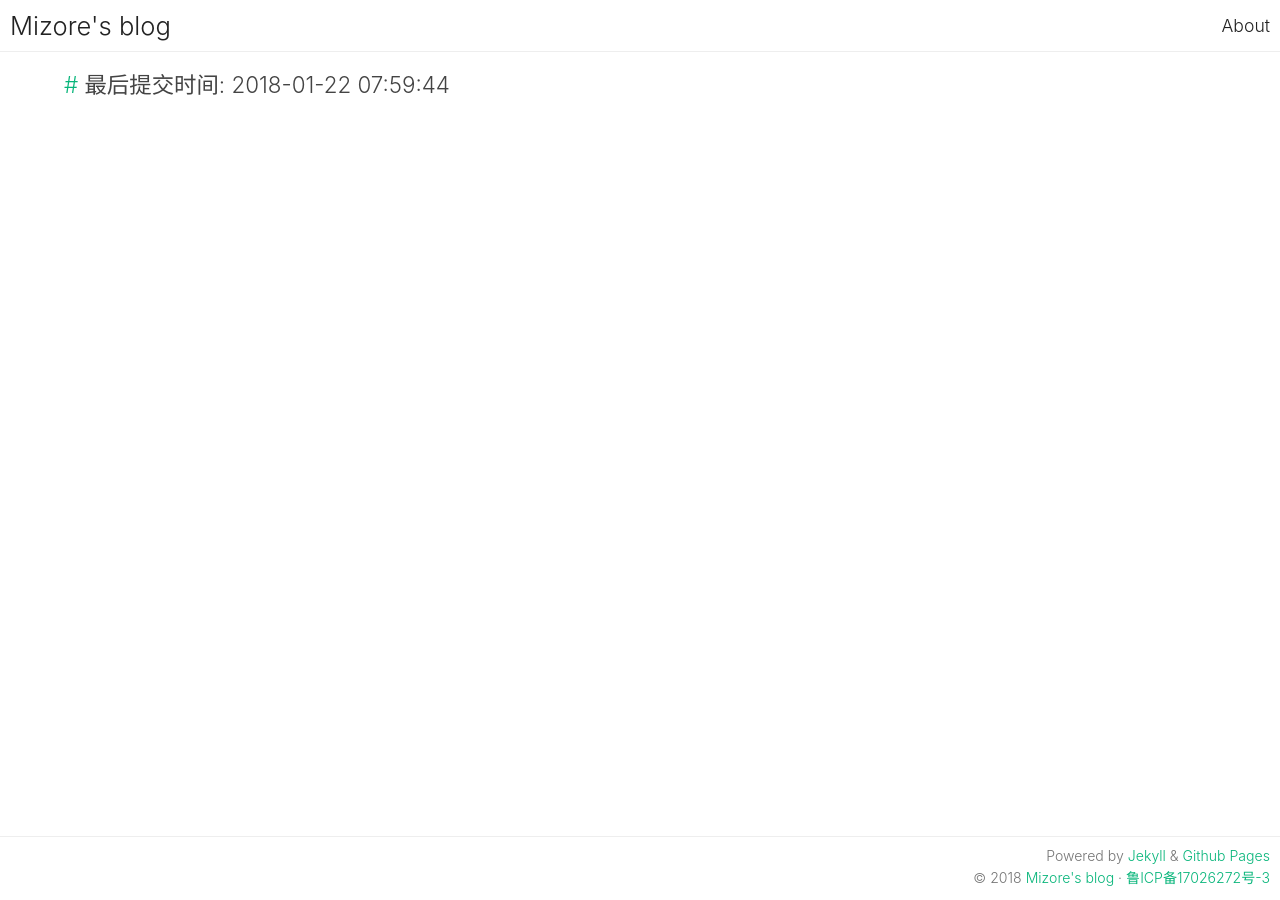
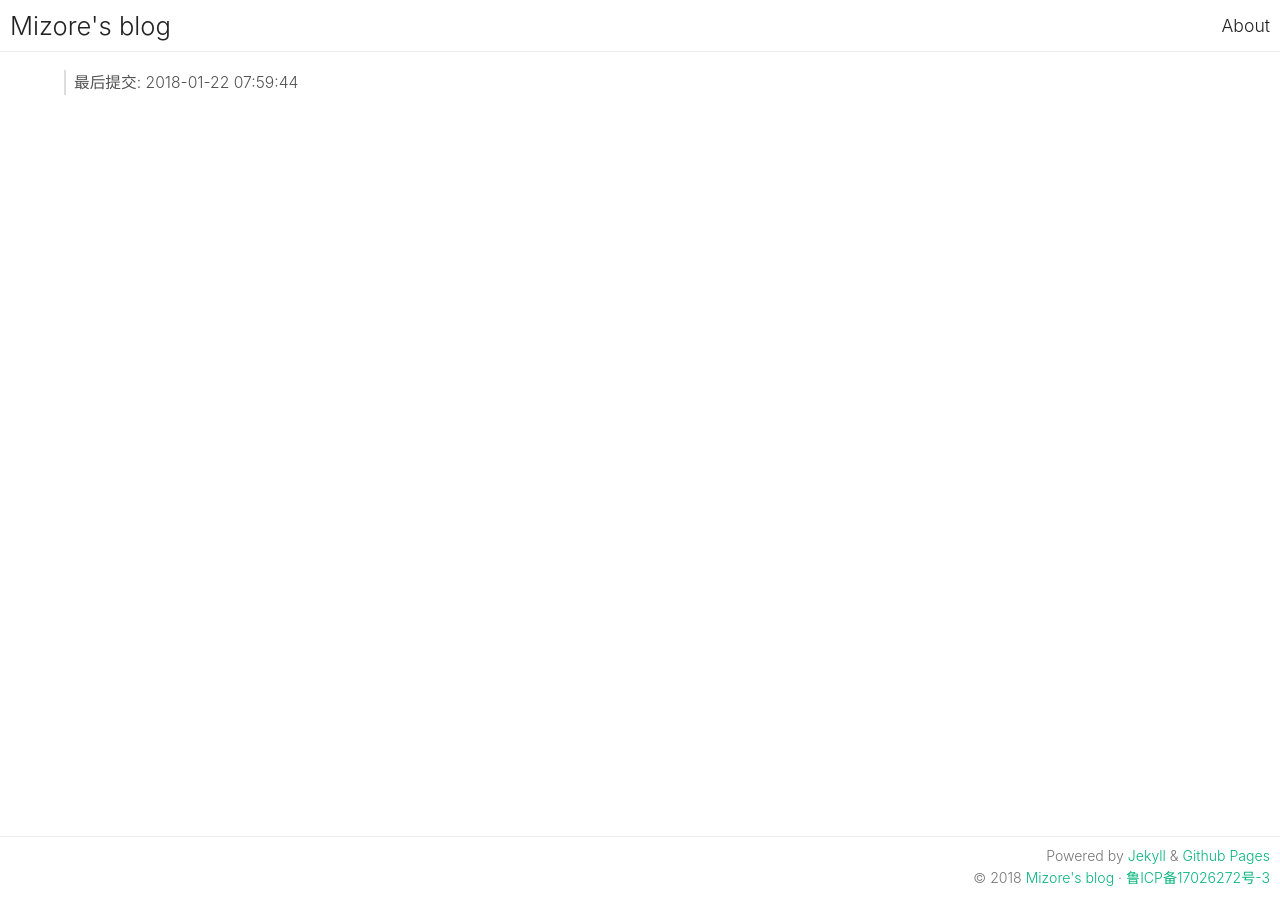
Before and after one commit to 0wQ/0wQ.github.io, a Jekyll site: the page built from About.md, in a window 1280 px wide. Built offline with Jekyll 4.4.1, drawn with Linux system fonts in a browser that asks for light colours; comment, search, counter and statistics services are not loaded.

Commit message:
blablabla

```diff
--- a/About.md
+++ b/About.md
@@ -4,4 +4,4 @@ title: About
 comment: true
 ---
 
-### 最后提交时间: {{ site.time | date: "%Y-%m-%d %H:%M:%S" }}
+> 最后提交: {{ site.time | date: "%Y-%m-%d %H:%M:%S" }}
```
